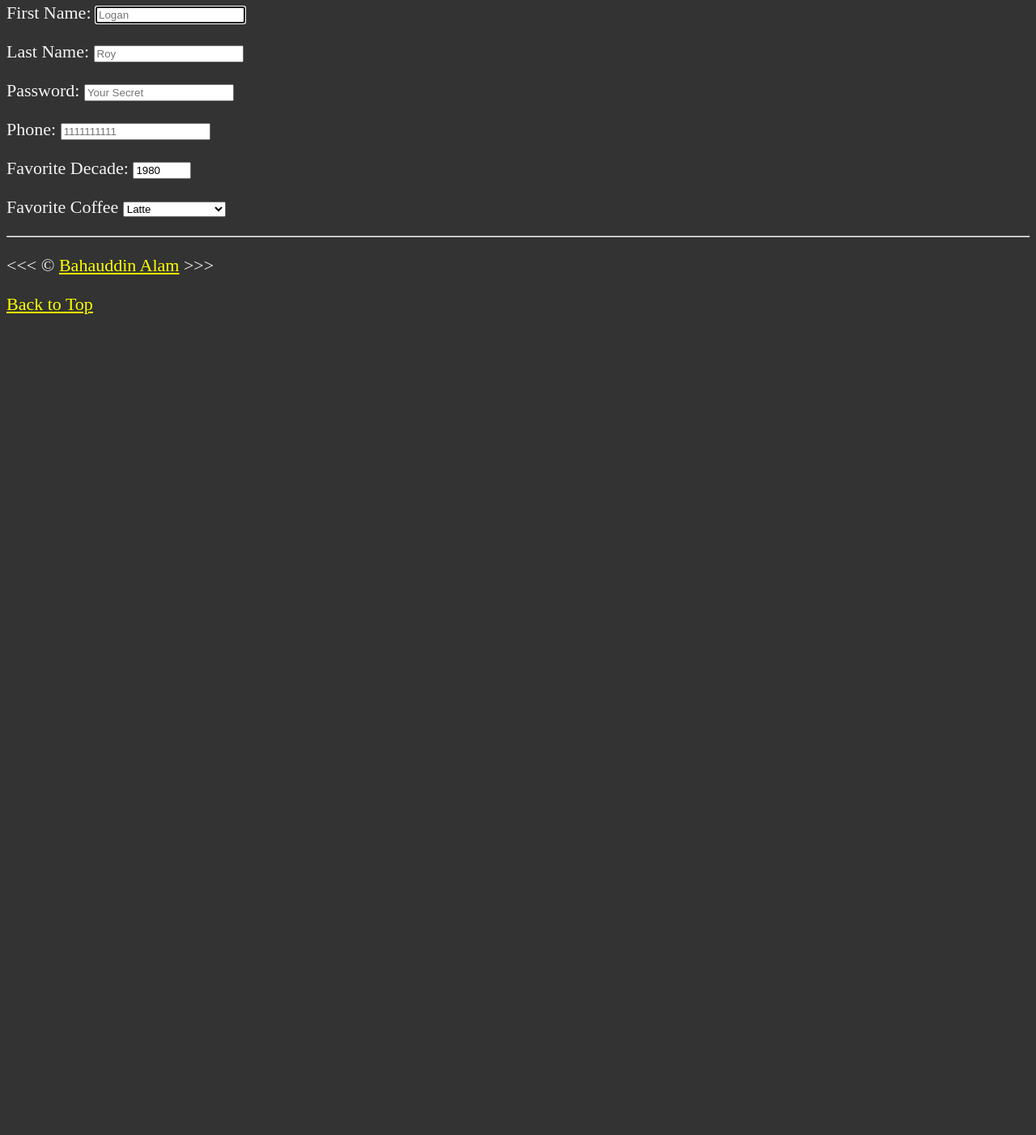
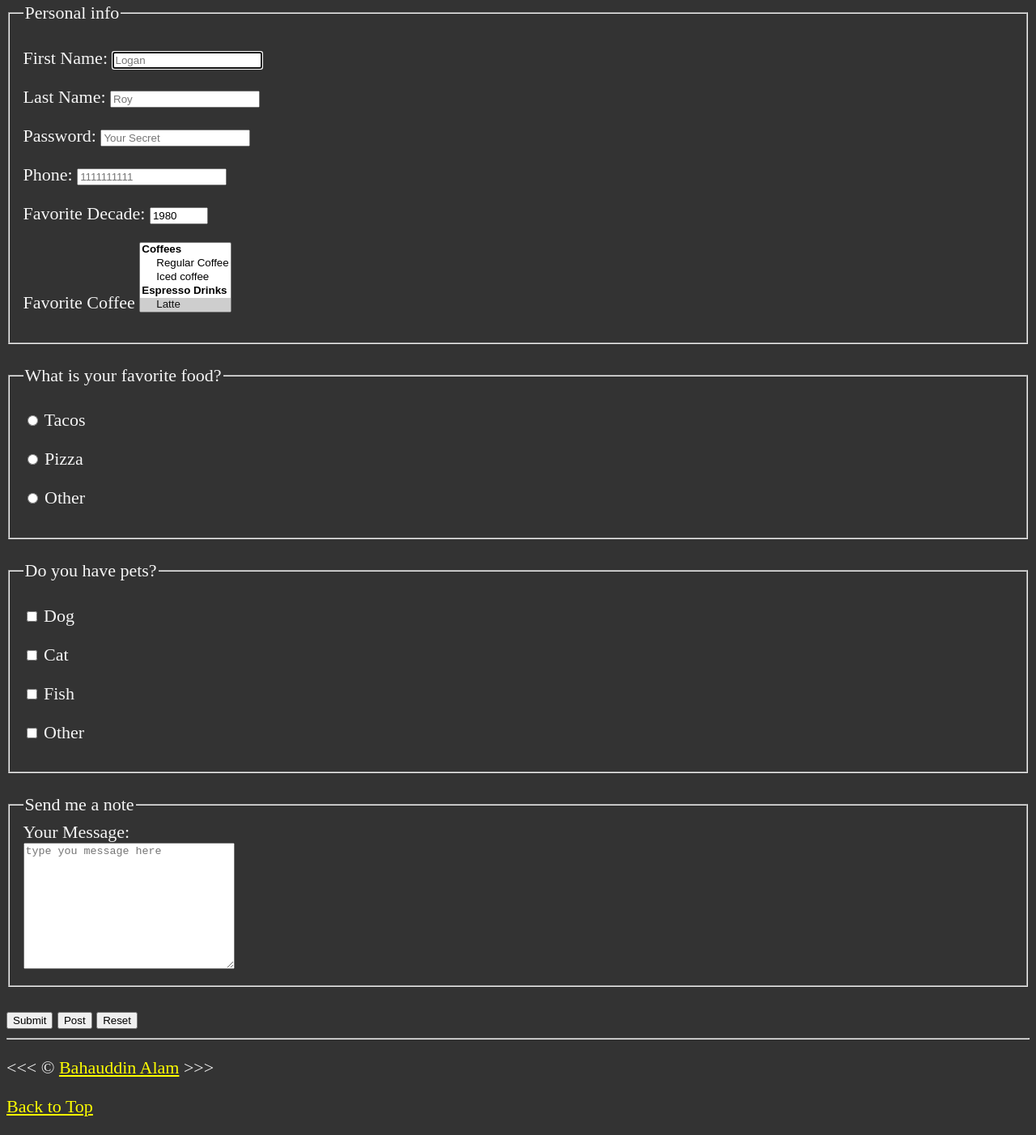
Before and after one commit to bahauddin-alam/HTMLpilot, a plain HTML site: page index.html in a window 1280 px wide. Shown: the part 2914-4316 px from the top of the page at 81% size. Before the commit the page ends 3325 px from the top, so only its background shows below. Drawn offline with Linux system fonts and the light colour scheme.

Commit message:
Project is now completed 100%

```diff
--- a/index.html
+++ b/index.html
@@ -174,6 +174,8 @@
        <p>I'd really like to hear from you!</p>
 
       <form action="https://httpbin.org/get" method="get">
+        <fieldset>
+          <legend>Personal info</legend>
         <p>
         <label for="firstName">First Name:</label>
         <input type="text" name="firstName" id="firstName"
@@ -198,7 +200,7 @@
         </p>
         <p>
           <label for="coffee">Favorite Coffee</label>
-          <select name="coffee" id="coffee">
+          <select name="coffee" id="coffee" multiple size="5">
             <optgroup label="Coffees">
             <option value="regular coffee">Regular Coffee</option>
             <option value="iced coffee">Iced coffee</option>
@@ -212,9 +214,70 @@
             <option value="other">Other/option>
           </select>
         </p>
-      </form>
+        <!-- <p>
+                    <label for="coffee">Favorite Coffee:</label>
+                    <input type="text" name="coffee" id="coffee" list="coffee-list">
+                    <datalist id="coffee-list">
+                        <option value="coffee">
+                        <option value="latte">
+                        <option value="espresso">
+                        <option value="cortado">
+                        <option value="americano">
+                        <option value="other">
+                    </datalist>
+                </p> -->
+                </fieldset>
+                <br>
+                <fieldset>
+                  <legend>What is your favorite food?</legend>
+                  <p>
+                    <input type="radio" name="food" id="tacos" value="tacos">
+                    <label for="tacos">Tacos</label>
+                  </p>
+                  <p>
+                    <input type="radio" name="food" id="pizza" value="pizza">
+                    <label for="pizza">Pizza</label>
+                  </p>
+                  <p>
+                    <input type="radio" name="food" id="other" value="other">
+                    <label for="other">Other</label>
+                  </p>
+                </fieldset>
+                <br>
+                <fieldset>
+                  <legend>Do you have pets?</legend>
+                  <p>
+                    <input type="checkbox" name="pets" id="dog" value="dog">
+                    <label for="dog">Dog</label>
+                  </p>
+                  <p>
+                    <input type="checkbox" name="pets" id="cat" value="cat">
+                    <label for="cat">Cat</label>
+                  </p>
+                  <p>
+                    <input type="checkbox" name="pets" id="fish" value="fish">
+                    <label for="fish">Fish</label>
+                  </p>
+                  <p>
+                    <input type="checkbox" name="pets" id="otherpet" value="otherpet">
+                    <label for="otherpet">Other</label>
+                  </p>
+                </fieldset>
+                <br>
+                <fieldset>
+                  <legend>Send me a note</legend>
+                  <label for="message">Your Message:</label>
+                  <br>
+                  <textarea name="message" id="message" cols="30" rows="10"
+                  placeholder="type you message here"></textarea>
+                </fieldset>
+                <br>
+                <button type="submit">Submit</button>
+                <button type="submit" formaction="https://httpbin.org/post" formmethod="post">Post</button>
+                <button type="reset">Reset</button>
+                </form>
     </article>
-   </main>
+    </main>
     <hr>
     <footer>
       <p>
```
